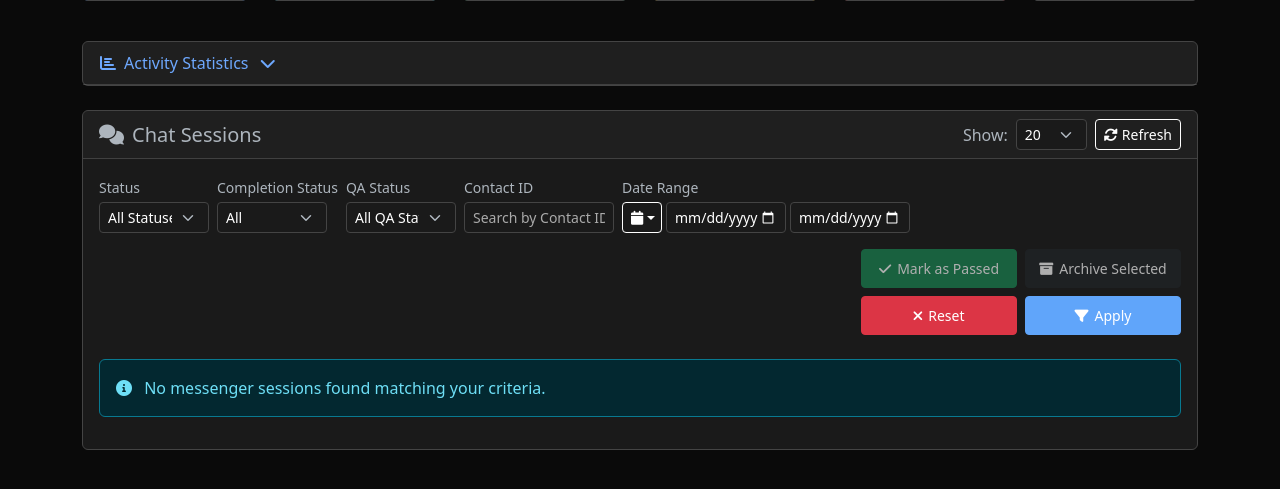
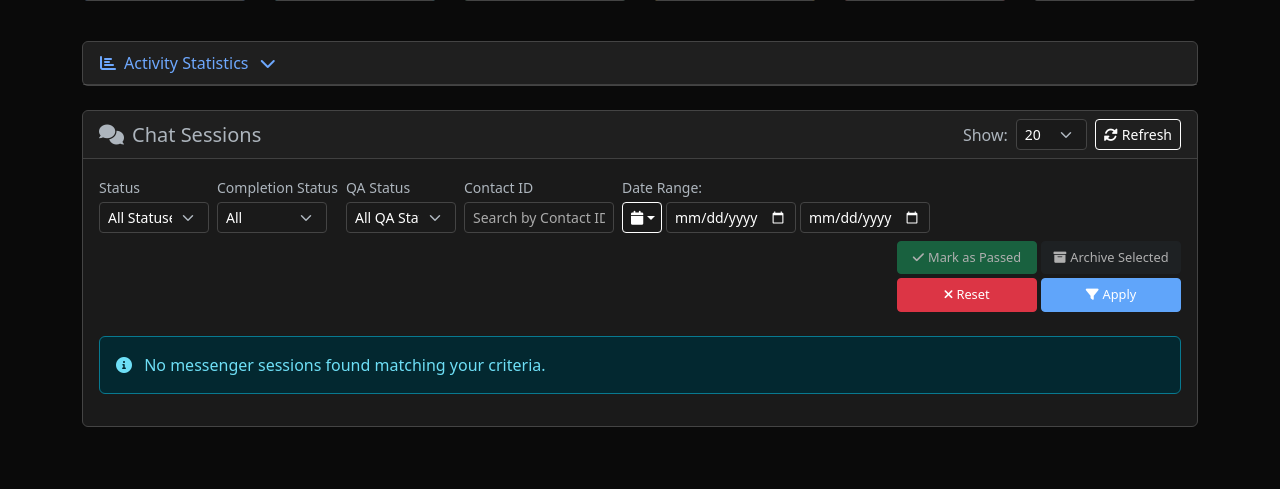
Before and after one commit to tsizzybots/platform_5ive_replit, a Flask app: page / in a window 1280 px wide. Shown: the part 189-678 px from the top of the page. Run offline with Flask 3, Linux system fonts and the light colour scheme; the visitor is signed in with stand-in values (Sample User, id 1); data that the repository does not hold is empty; some libraries are stand-ins or nearby versions.

Commit message:
Improve the layout and arrangement of user interface controls
Adjust the arrangement of filter controls and action buttons in the user interface, aligning them to match the design specifications.

Replit-Commit-Author: Agent
Replit-Commit-Session-Id: f35dbcd8-6be7-421d-ba61-89743ec0c45e
Replit-Commit-Checkpoint-Type: full_checkpoint
Replit-Commit-Screenshot-Url: https://storage.googleapis.com/screenshot-production-us-central1/5aba6962-5d4c-4ba4-8706-8ac78af2beff/f35dbcd8-6be7-421d-ba61-89743ec0c45e/b8rXmEm

```diff
--- a/templates/index.html
+++ b/templates/index.html
@@ -702,8 +702,9 @@
                         </div>
                     </div>
                     <div class="card-body">
-                        <!-- Filters Row -->
+                        <!-- Filters Row with Action Buttons -->
                         <div class="row mb-3 align-items-end g-2">
+                            <!-- Filter Controls -->
                             <div class="col-auto">
                                 <label class="form-label small mb-1">Status</label>
                                 <select class="form-select form-select-sm" id="statusFilter" style="width: 110px;">
@@ -736,7 +737,7 @@
                                 <input type="text" class="form-control form-control-sm" id="contactIdFilter" placeholder="Search by Contact ID" style="width: 150px;" oninput="handleContactIdSearch()">
                             </div>
                             <div class="col-auto">
-                                <label class="form-label small mb-1">Date Range</label>
+                                <label class="form-label small mb-1">Date Range:</label>
                                 <div class="d-flex align-items-center gap-1">
                                     <button class="btn btn-outline-secondary btn-sm dropdown-toggle" type="button" id="dateRangeDropdown" data-bs-toggle="dropdown" style="width: 40px;">
                                         <i class="fas fa-calendar"></i>
@@ -751,29 +752,27 @@
                                         <li><hr class="dropdown-divider"></li>
                                         <li><a class="dropdown-item" href="#" onclick="clearDateRange()">Clear Filter</a></li>
                                     </ul>
-                                    <input type="date" class="form-control form-control-sm" id="dateFrom" style="width: 120px;">
-                                    <input type="date" class="form-control form-control-sm" id="dateTo" style="width: 120px;">
+                                    <input type="date" class="form-control form-control-sm" id="dateFrom" style="width: 130px;">
+                                    <input type="date" class="form-control form-control-sm" id="dateTo" style="width: 130px;">
                                 </div>
                             </div>
-                        </div>
 
-                        <!-- Action Buttons in 2x2 Grid -->
-                        <div class="row mb-3">
-                            <div class="col-12 d-flex justify-content-end">
-                                <div class="action-buttons-grid">
+                            <!-- Action Buttons - Right aligned -->
+                            <div class="col-auto ms-auto">
+                                <div class="d-grid gap-1" style="grid-template-columns: repeat(2, 140px); grid-template-rows: repeat(2, auto);">
                                     <!-- Top Row -->
-                                    <button class="btn btn-success btn-sm text-white" id="markPassedBtn" onclick="markSelectedAsPassed()" disabled>
-                                        <i class="fas fa-check"></i>Mark as Passed
+                                    <button class="btn btn-success btn-sm text-white" id="markPassedBtn" onclick="markSelectedAsPassed()" disabled style="font-size: 0.8rem; padding: 6px 8px; white-space: nowrap;">
+                                        <i class="fas fa-check me-1"></i>Mark as Passed
                                     </button>
-                                    <button class="btn btn-dark btn-sm" id="archiveSelectedBtn" onclick="archiveSelected()" disabled>
-                                        <i class="fas fa-archive"></i>Archive Selected
+                                    <button class="btn btn-dark btn-sm" id="archiveSelectedBtn" onclick="archiveSelected()" disabled style="font-size: 0.8rem; padding: 6px 8px; white-space: nowrap;">
+                                        <i class="fas fa-archive me-1"></i>Archive Selected
                                     </button>
                                     <!-- Bottom Row -->
-                                    <button class="btn btn-danger btn-sm text-white" onclick="resetFilters()" id="resetFiltersBtn">
-                                        <i class="fas fa-times text-white"></i>Reset
+                                    <button class="btn btn-danger btn-sm text-white" onclick="resetFilters()" id="resetFiltersBtn" style="font-size: 0.8rem; padding: 6px 8px; white-space: nowrap;">
+                                        <i class="fas fa-times me-1"></i>Reset
                                     </button>
-                                    <button class="btn btn-primary btn-sm text-white" onclick="applyFilters()" id="applyFiltersBtn">
-                                        <i class="fas fa-filter text-white"></i>Apply
+                                    <button class="btn btn-primary btn-sm text-white" onclick="applyFilters()" id="applyFiltersBtn" style="font-size: 0.8rem; padding: 6px 8px; white-space: nowrap;">
+                                        <i class="fas fa-filter me-1"></i>Apply
                                     </button>
                                 </div>
                             </div>
```
Also changed, not shown: attached_assets/SCR-20250808-oapu_1754643226440.png (added), attached_assets/image_1754643263452.png (added).
